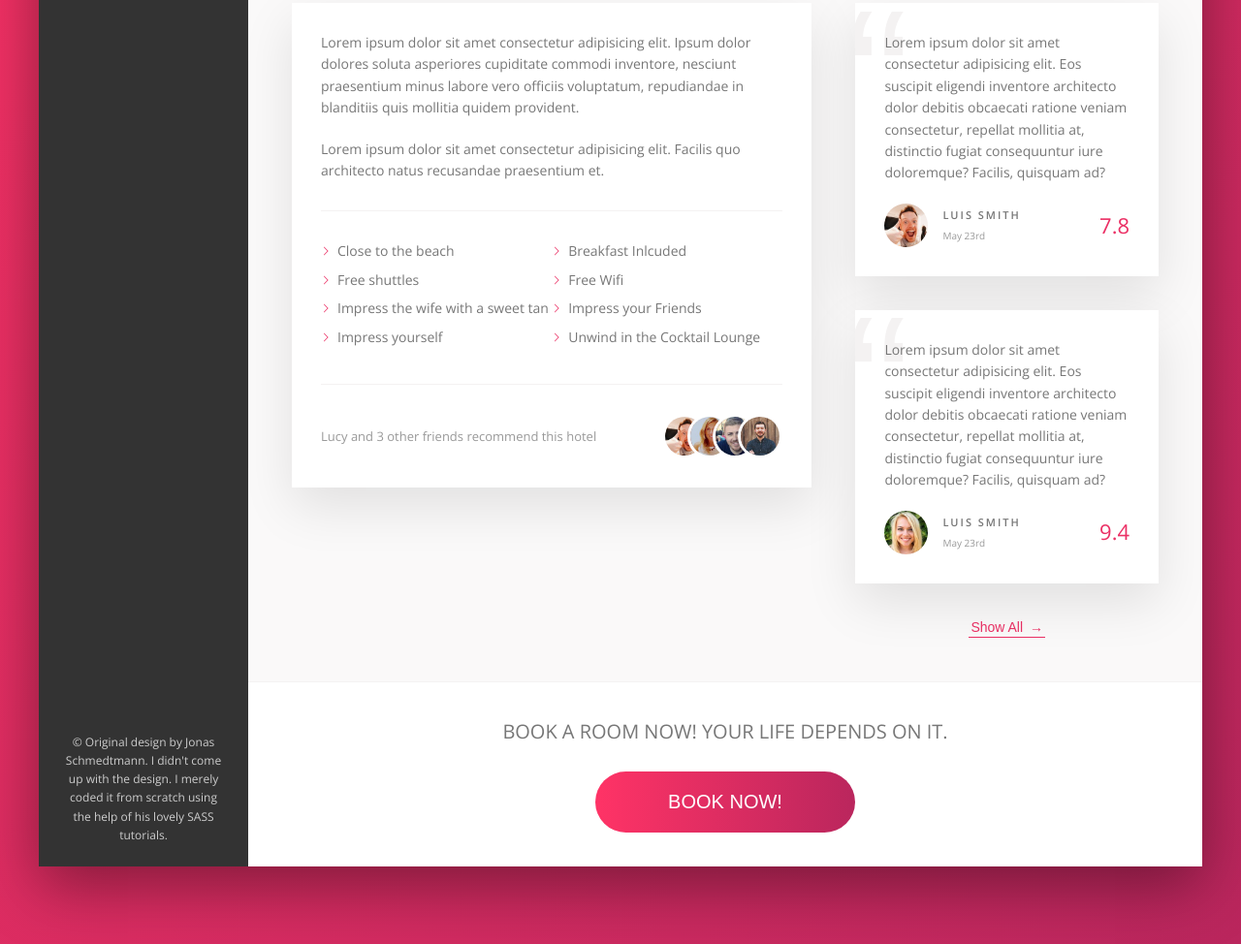
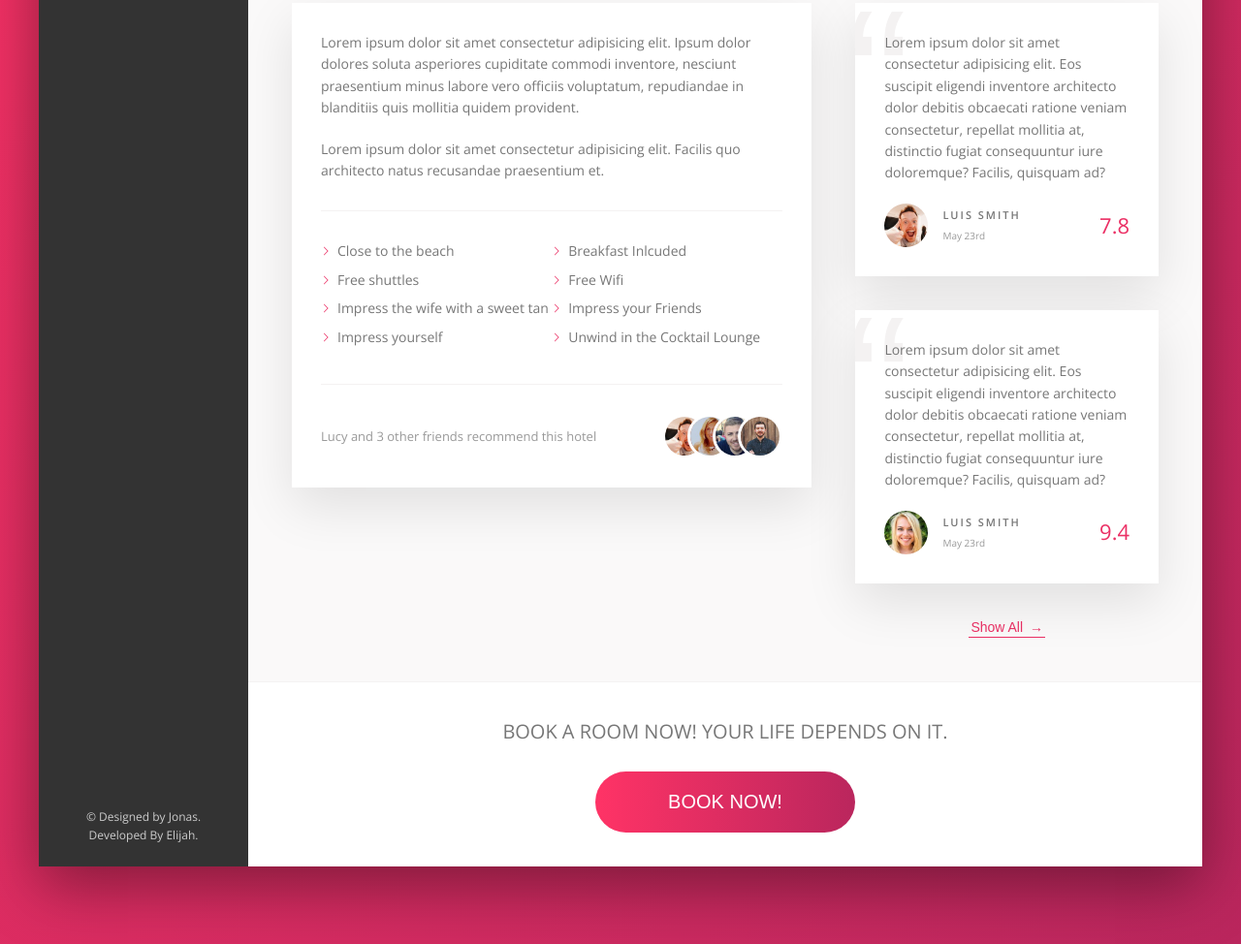
Before and after one commit to chaleay/Flexbox-Trillo, a website: page index.html in a window 1280 px wide. Shown: the part 644-1618 px from the top of the page at 97% size. Drawn offline with nearby package versions, Linux system fonts and the light colour scheme.

Commit message:
Update index.html

```diff
--- a/index.html
+++ b/index.html
@@ -100,9 +100,7 @@
           </ul>
 
           <div class="legal">
-            &copy; Original design by Jonas Schmedtmann. I didn't come up with
-            the design. I merely coded it from scratch using the help of his
-            lovely SASS tutorials.
+            &copy; Designed by Jonas. Developed By Elijah.
           </div>
         </nav>
 
```
